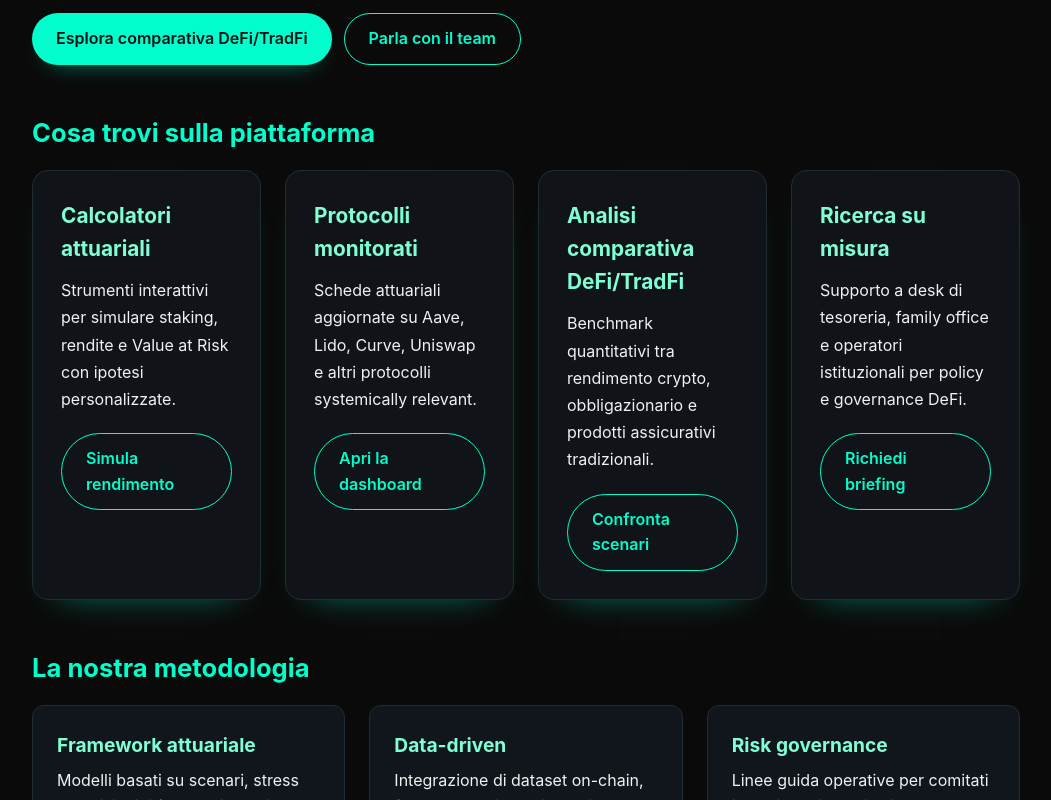
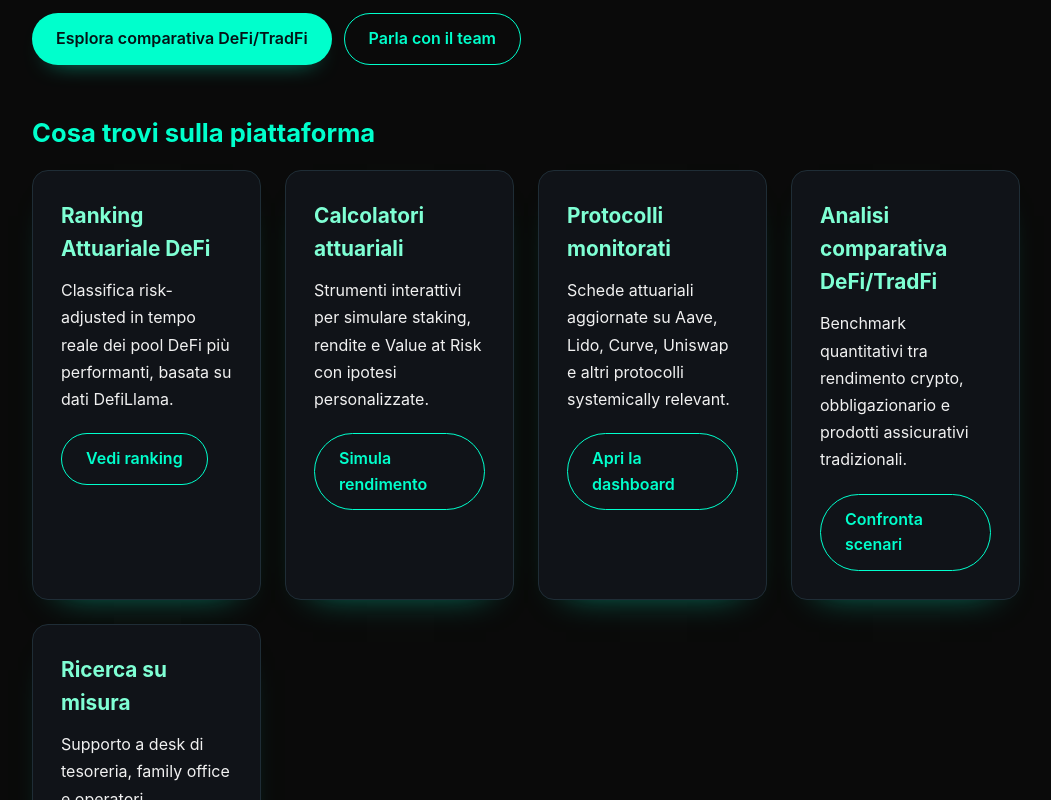
Before and after one commit to pietroscik/crypto-attuario, a Next.js app: page / in a window 1280 px wide. Shown: the part 556-1356 px from the top of the page, without its empty margins (114-1165 px from the left). Built offline with nearby package versions, Linux system fonts and the light colour scheme.

Commit message:
Add ranking link to homepage for easy discovery
Co-authored-by: pietroscik <155844333+pietroscik@users.noreply.github.com>

```diff
--- a/pages/index.js
+++ b/pages/index.js
@@ -2,6 +2,13 @@ import Layout from "../components/Layout";
 import protocols from "../data/protocolsData";
 
 const services = [
+  {
+    title: "Ranking Attuariale DeFi",
+    description:
+      "Classifica risk-adjusted in tempo reale dei pool DeFi più performanti, basata su dati DefiLlama.",
+    link: "/attuario",
+    cta: "Vedi ranking",
+  },
   {
     title: "Calcolatori attuariali",
     description:
```
